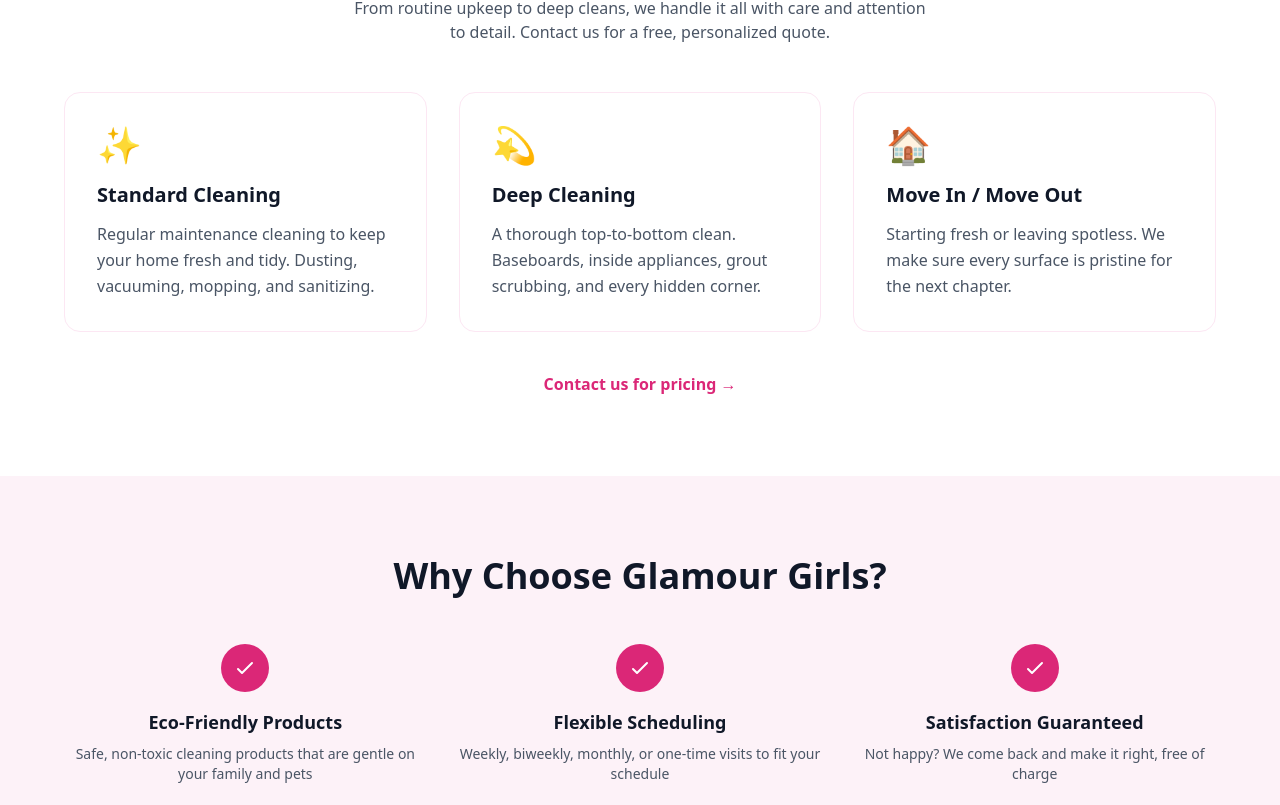
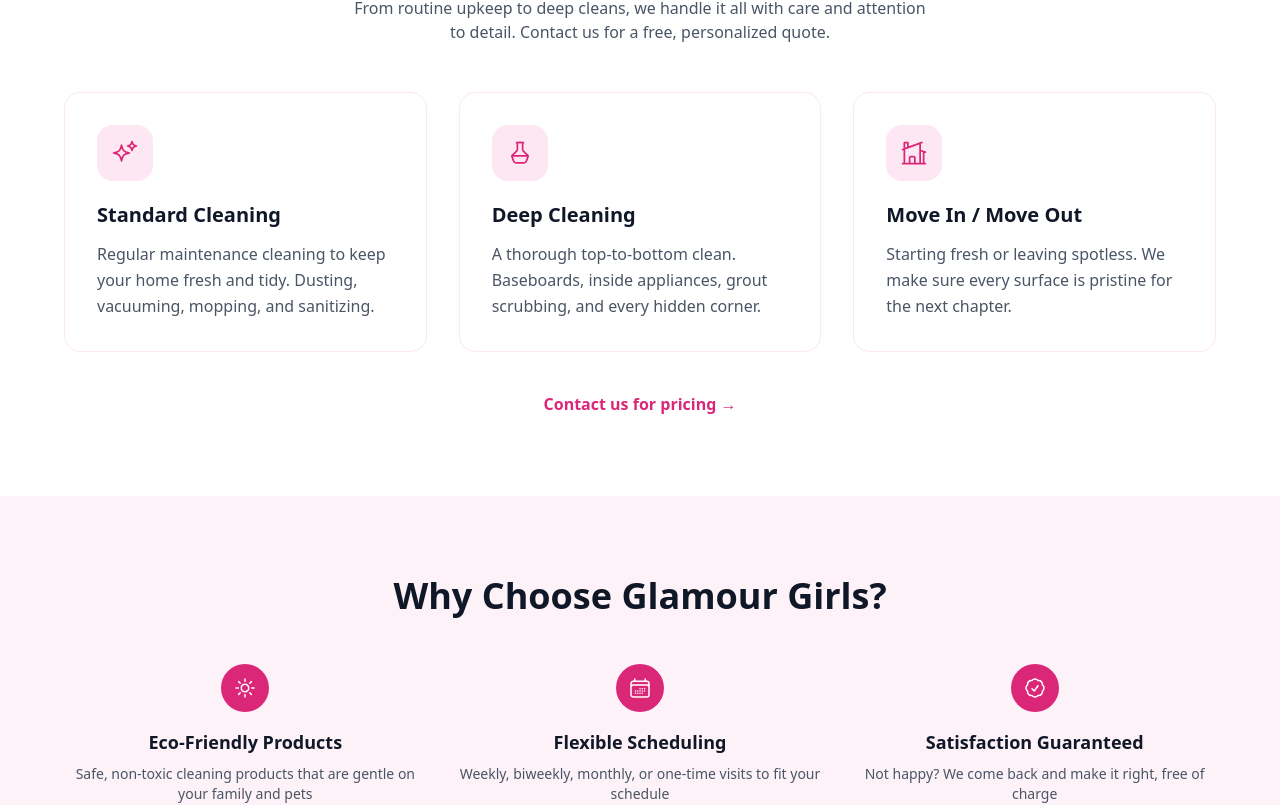
Before and after one commit to OrlandoOracle/glamourgirlscleaning, a Next.js app: page / in a window 1280 px wide. Shown: the part 735-1540 px from the top of the page. Built offline with nearby package versions, Linux system fonts and the light colour scheme.

Commit message:
Replace emojis and generic checkmarks with custom SVG icons

```diff
--- a/src/app/page.tsx
+++ b/src/app/page.tsx
@@ -73,37 +73,44 @@
             attention to detail. Contact us for a free, personalized quote.
           </p>
           <div className="grid md:grid-cols-3 gap-8">
-            {[
-              {
-                title: "Standard Cleaning",
-                description:
-                  "Regular maintenance cleaning to keep your home fresh and tidy. Dusting, vacuuming, mopping, and sanitizing.",
-                icon: "\u2728",
-              },
-              {
-                title: "Deep Cleaning",
-                description:
-                  "A thorough top-to-bottom clean. Baseboards, inside appliances, grout scrubbing, and every hidden corner.",
-                icon: "\uD83D\uDCAB",
-              },
-              {
-                title: "Move In / Move Out",
-                description:
-                  "Starting fresh or leaving spotless. We make sure every surface is pristine for the next chapter.",
-                icon: "\uD83C\uDFE0",
-              },
-            ].map((service) => (
-              <div
-                key={service.title}
-                className="bg-white border border-pink-100 rounded-2xl p-8 hover:shadow-lg hover:shadow-pink-100 transition"
-              >
-                <div className="text-4xl mb-4">{service.icon}</div>
-                <h3 className="text-xl font-bold mb-3">{service.title}</h3>
-                <p className="text-gray-600 leading-relaxed">
-                  {service.description}
-                </p>
+            {/* Standard Cleaning */}
+            <div className="bg-white border border-pink-100 rounded-2xl p-8 hover:shadow-lg hover:shadow-pink-100 transition">
+              <div className="w-14 h-14 bg-pink-100 rounded-2xl flex items-center justify-center mb-5">
+                <svg className="w-7 h-7 text-pink-600" fill="none" stroke="currentColor" viewBox="0 0 24 24" strokeWidth={1.5}>
+                  <path strokeLinecap="round" strokeLinejoin="round" d="M9.813 15.904L9 18.75l-.813-2.846a4.5 4.5 0 00-3.09-3.09L2.25 12l2.846-.813a4.5 4.5 0 003.09-3.09L9 5.25l.813 2.846a4.5 4.5 0 003.09 3.09L15.75 12l-2.846.813a4.5 4.5 0 00-3.09 3.09zM18.259 8.715L18 9.75l-.259-1.035a3.375 3.375 0 00-2.455-2.456L14.25 6l1.036-.259a3.375 3.375 0 002.455-2.456L18 2.25l.259 1.035a3.375 3.375 0 002.455 2.456L21.75 6l-1.036.259a3.375 3.375 0 00-2.455 2.456z" />
+                </svg>
               </div>
-            ))}
+              <h3 className="text-xl font-bold mb-3">Standard Cleaning</h3>
+              <p className="text-gray-600 leading-relaxed">
+                Regular maintenance cleaning to keep your home fresh and tidy. Dusting, vacuuming, mopping, and sanitizing.
+              </p>
+            </div>
+
+            {/* Deep Cleaning */}
+            <div className="bg-white border border-pink-100 rounded-2xl p-8 hover:shadow-lg hover:shadow-pink-100 transition">
+              <div className="w-14 h-14 bg-pink-100 rounded-2xl flex items-center justify-center mb-5">
+                <svg className="w-7 h-7 text-pink-600" fill="none" stroke="currentColor" viewBox="0 0 24 24" strokeWidth={1.5}>
+                  <path strokeLinecap="round" strokeLinejoin="round" d="M9.75 3.104v5.714a2.25 2.25 0 01-.659 1.591L5 14.5M9.75 3.104c-.251.023-.501.05-.75.082m.75-.082a24.301 24.301 0 014.5 0m0 0v5.714a2.25 2.25 0 00.659 1.591L19 14.5M14.25 3.104c.251.023.501.05.75.082M19 14.5l-1.47 4.4a2.25 2.25 0 01-2.13 1.6h-6.8a2.25 2.25 0 01-2.13-1.6L5 14.5m14 0H5" />
+                </svg>
+              </div>
+              <h3 className="text-xl font-bold mb-3">Deep Cleaning</h3>
+              <p className="text-gray-600 leading-relaxed">
+                A thorough top-to-bottom clean. Baseboards, inside appliances, grout scrubbing, and every hidden corner.
+              </p>
+            </div>
+
+            {/* Move In / Move Out */}
+            <div className="bg-white border border-pink-100 rounded-2xl p-8 hover:shadow-lg hover:shadow-pink-100 transition">
+              <div className="w-14 h-14 bg-pink-100 rounded-2xl flex items-center justify-center mb-5">
+                <svg className="w-7 h-7 text-pink-600" fill="none" stroke="currentColor" viewBox="0 0 24 24" strokeWidth={1.5}>
+                  <path strokeLinecap="round" strokeLinejoin="round" d="M8.25 21v-4.875c0-.621.504-1.125 1.125-1.125h2.25c.621 0 1.125.504 1.125 1.125V21m0 0h4.5V3.545M12.75 21h7.5V10.75M2.25 21h1.5m18 0h-18M2.25 9l4.5-1.636M18.75 3l-1.5.545m0 6.205l3 1m1.5.5l-1.5-.5M6.75 7.364V3h-3v18m3-13.636l10.5-3.819" />
+                </svg>
+              </div>
+              <h3 className="text-xl font-bold mb-3">Move In / Move Out</h3>
+              <p className="text-gray-600 leading-relaxed">
+                Starting fresh or leaving spotless. We make sure every surface is pristine for the next chapter.
+              </p>
+            </div>
           </div>
           <p className="text-center mt-10">
             <a
@@ -123,43 +130,38 @@
             Why Choose Glamour Girls?
           </h2>
           <div className="grid md:grid-cols-3 gap-8">
-            {[
-              {
-                title: "Eco-Friendly Products",
-                description:
-                  "Safe, non-toxic cleaning products that are gentle on your family and pets",
-              },
-              {
-                title: "Flexible Scheduling",
-                description:
-                  "Weekly, biweekly, monthly, or one-time visits to fit your schedule",
-              },
-              {
-                title: "Satisfaction Guaranteed",
-                description:
-                  "Not happy? We come back and make it right, free of charge",
-              },
-            ].map((item) => (
-              <div key={item.title} className="text-center">
-                <div className="w-12 h-12 bg-pink-600 rounded-full flex items-center justify-center mx-auto mb-4">
-                  <svg
-                    className="w-6 h-6 text-white"
-                    fill="none"
-                    stroke="currentColor"
-                    viewBox="0 0 24 24"
-                  >
-                    <path
-                      strokeLinecap="round"
-                      strokeLinejoin="round"
-                      strokeWidth={2}
-                      d="M5 13l4 4L19 7"
-                    />
-                  </svg>
-                </div>
-                <h3 className="font-bold text-lg mb-2">{item.title}</h3>
-                <p className="text-gray-600 text-sm">{item.description}</p>
+            {/* Eco-Friendly */}
+            <div className="text-center">
+              <div className="w-12 h-12 bg-pink-600 rounded-full flex items-center justify-center mx-auto mb-4">
+                <svg className="w-6 h-6 text-white" fill="none" stroke="currentColor" viewBox="0 0 24 24" strokeWidth={1.5}>
+                  <path strokeLinecap="round" strokeLinejoin="round" d="M12 3v2.25m6.364.386l-1.591 1.591M21 12h-2.25m-.386 6.364l-1.591-1.591M12 18.75V21m-4.773-4.227l-1.591 1.591M5.25 12H3m4.227-4.773L5.636 5.636M15.75 12a3.75 3.75 0 11-7.5 0 3.75 3.75 0 017.5 0z" />
+                </svg>
               </div>
-            ))}
+              <h3 className="font-bold text-lg mb-2">Eco-Friendly Products</h3>
+              <p className="text-gray-600 text-sm">Safe, non-toxic cleaning products that are gentle on your family and pets</p>
+            </div>
+
+            {/* Flexible Scheduling */}
+            <div className="text-center">
+              <div className="w-12 h-12 bg-pink-600 rounded-full flex items-center justify-center mx-auto mb-4">
+                <svg className="w-6 h-6 text-white" fill="none" stroke="currentColor" viewBox="0 0 24 24" strokeWidth={1.5}>
+                  <path strokeLinecap="round" strokeLinejoin="round" d="M6.75 3v2.25M17.25 3v2.25M3 18.75V7.5a2.25 2.25 0 012.25-2.25h13.5A2.25 2.25 0 0121 7.5v11.25m-18 0A2.25 2.25 0 005.25 21h13.5A2.25 2.25 0 0021 18.75m-18 0v-7.5A2.25 2.25 0 015.25 9h13.5A2.25 2.25 0 0121 11.25v7.5m-9-6h.008v.008H12v-.008zM12 15h.008v.008H12V15zm0 2.25h.008v.008H12v-.008zM9.75 15h.008v.008H9.75V15zm0 2.25h.008v.008H9.75v-.008zM7.5 15h.008v.008H7.5V15zm0 2.25h.008v.008H7.5v-.008zm6.75-4.5h.008v.008h-.008v-.008zm0 2.25h.008v.008h-.008V15zm0 2.25h.008v.008h-.008v-.008zm2.25-4.5h.008v.008H16.5v-.008zm0 2.25h.008v.008H16.5V15z" />
+                </svg>
+              </div>
+              <h3 className="font-bold text-lg mb-2">Flexible Scheduling</h3>
+              <p className="text-gray-600 text-sm">Weekly, biweekly, monthly, or one-time visits to fit your schedule</p>
+            </div>
+
+            {/* Satisfaction Guaranteed */}
+            <div className="text-center">
+              <div className="w-12 h-12 bg-pink-600 rounded-full flex items-center justify-center mx-auto mb-4">
+                <svg className="w-6 h-6 text-white" fill="none" stroke="currentColor" viewBox="0 0 24 24" strokeWidth={1.5}>
+                  <path strokeLinecap="round" strokeLinejoin="round" d="M9 12.75L11.25 15 15 9.75M21 12c0 1.268-.63 2.39-1.593 3.068a3.745 3.745 0 01-1.043 3.296 3.745 3.745 0 01-3.296 1.043A3.745 3.745 0 0112 21c-1.268 0-2.39-.63-3.068-1.593a3.746 3.746 0 01-3.296-1.043 3.745 3.745 0 01-1.043-3.296A3.745 3.745 0 013 12c0-1.268.63-2.39 1.593-3.068a3.745 3.745 0 011.043-3.296 3.746 3.746 0 013.296-1.043A3.746 3.746 0 0112 3c1.268 0 2.39.63 3.068 1.593a3.746 3.746 0 013.296 1.043 3.746 3.746 0 011.043 3.296A3.745 3.745 0 0121 12z" />
+                </svg>
+              </div>
+              <h3 className="font-bold text-lg mb-2">Satisfaction Guaranteed</h3>
+              <p className="text-gray-600 text-sm">Not happy? We come back and make it right, free of charge</p>
+            </div>
           </div>
         </div>
       </section>
```
